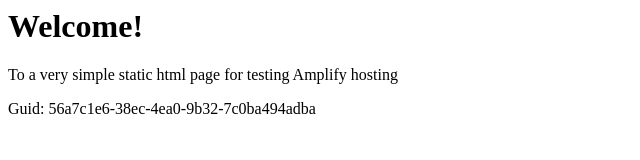
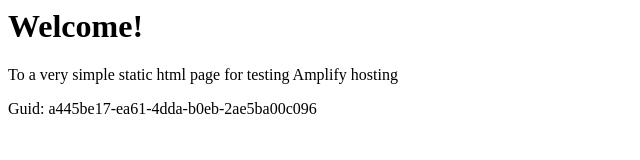
Before and after one commit to aws-aemilia-iad/Github-PR-Commit-Integration-Test-DoNotTouch-GitHubWebhookPushCanaryTest-v1-gamma-us-east-1, a website: page src/index.html in a window 1280 px wide. Shown: the full height of the page, 0-640 px from the left. Drawn offline with Linux system fonts and the light colour scheme.

Commit message:
commit from integ tests

```diff
--- a/src/index.html
+++ b/src/index.html
@@ -12,6 +12,6 @@
 <body>
     <h1>Welcome!</h1>
     <p>To a very simple static html page for testing Amplify hosting</p>
-    <p>Guid: 56a7c1e6-38ec-4ea0-9b32-7c0ba494adba</p></body>
+    <p>Guid: a445be17-ea61-4dda-b0eb-2ae5ba00c096</p></body>
 
 </html>
```
